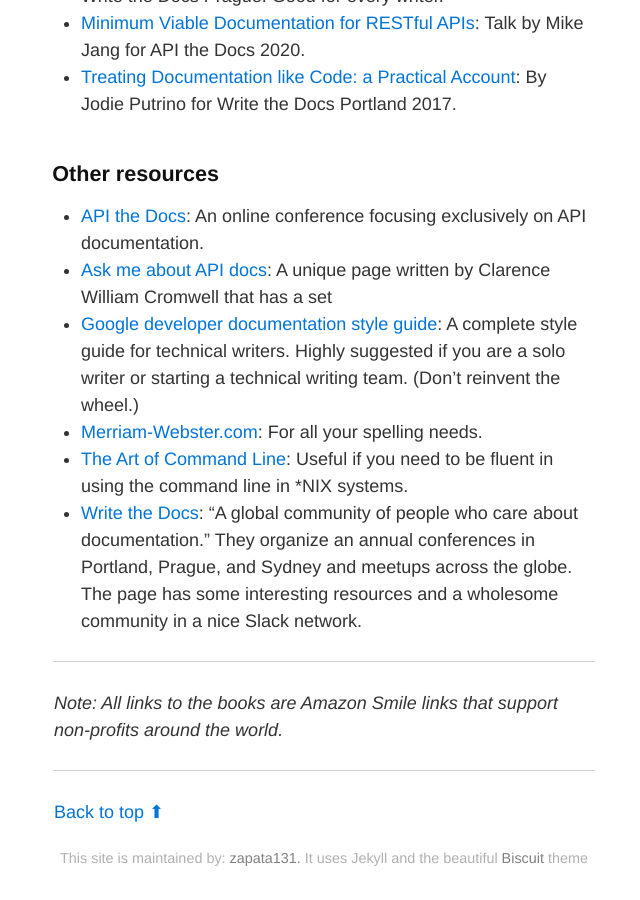
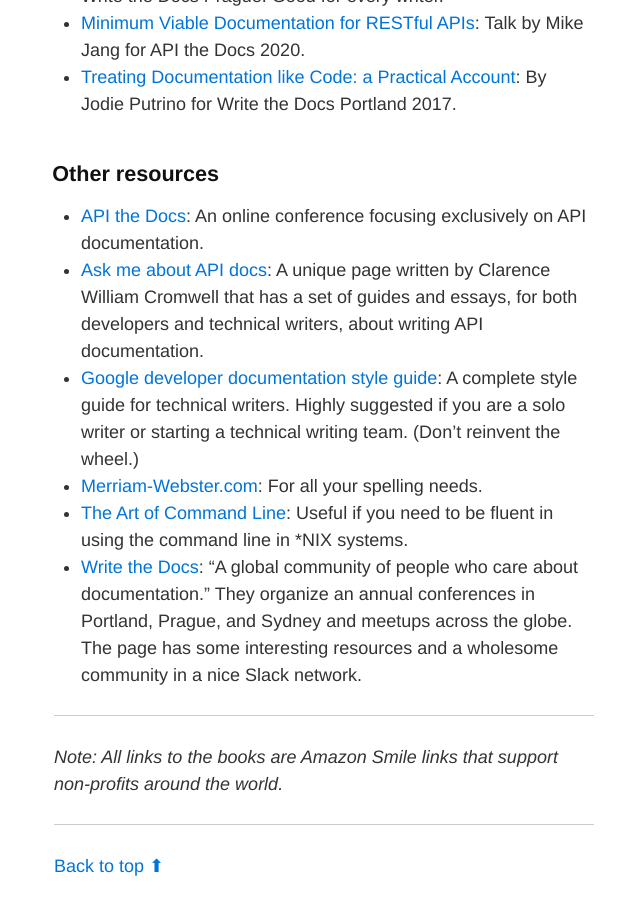
Before and after one commit to zapata131/TW-links, a Jekyll site: the page built from twlinks/index.md, in a window 1280 px wide and 900 px high, scrolled down 1787 px. Shown: the whole window, without its empty margins (316-956 px from the left). Built offline with Jekyll 4.4.1, drawn with Linux system fonts in a browser that asks for light colours.

Commit message:
completes information and improves formatting

```diff
--- a/twlinks/index.md
+++ b/twlinks/index.md
@@ -69,10 +69,12 @@ Books about UX writing:
   By Jodie Putrino for Write the Docs Portland 2017.
 
 ## Other resources
+
 - [API the Docs](https://apithedocs.org/): An online conference focusing
   exclusively on API documentation.
 - [Ask me about API docs](https://askmeaboutapis.com/): A unique page written by
-  Clarence William Cromwell that has a set
+  Clarence William Cromwell that has a set of guides and essays, for both
+  developers and technical writers, about writing API documentation.
 - [Google developer documentation style guide](https://developers.google.com/style/):
   A complete style guide for technical writers. Highly suggested if you are a
   solo writer or starting a technical writing team. (Don't reinvent the wheel.)
```
